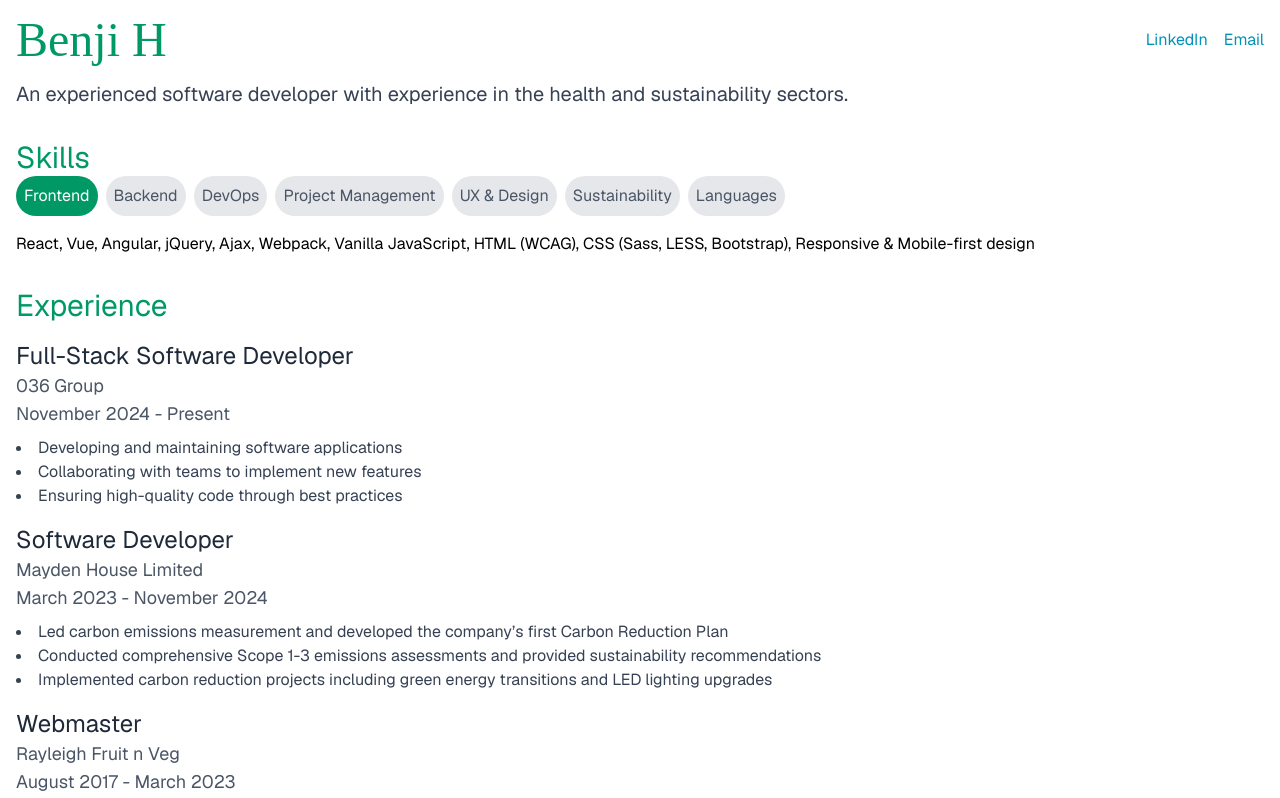
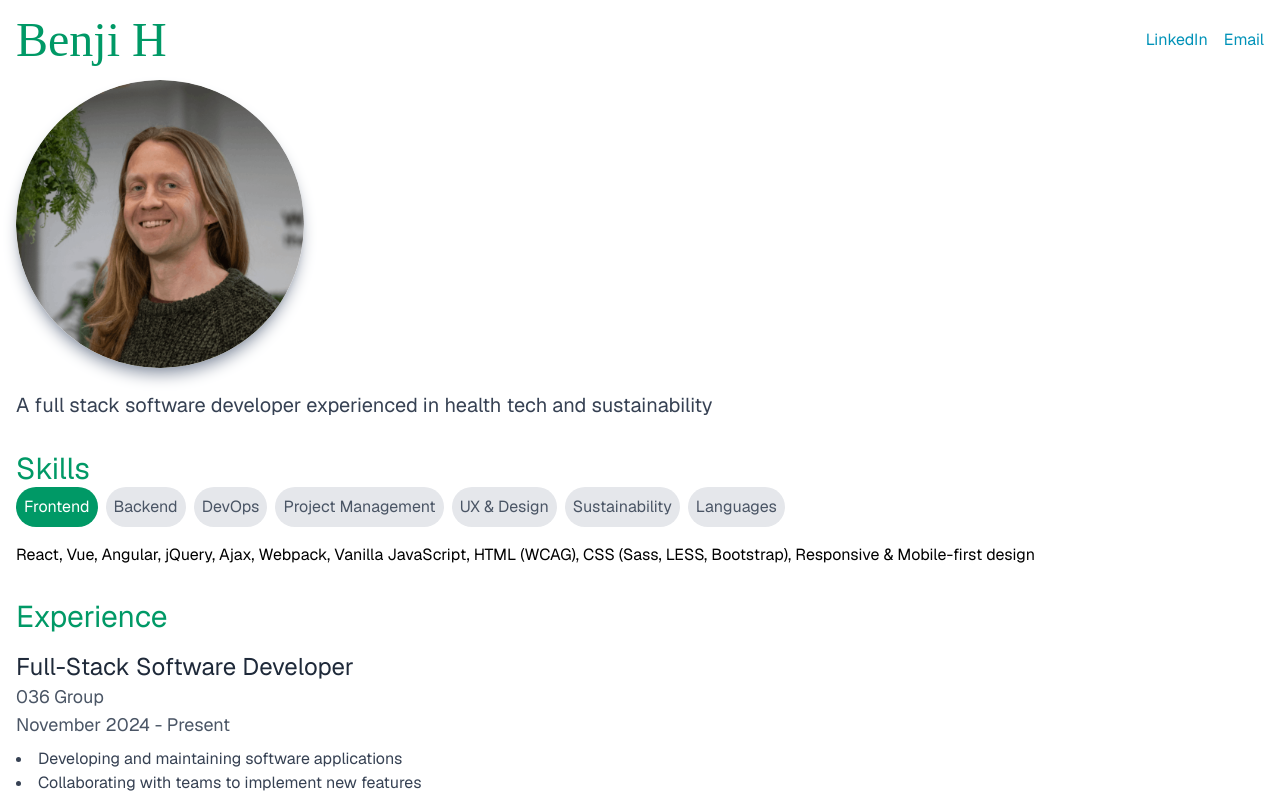
Before and after one commit to benji759/work-webpage, a React (Vite) app: page / in a window 1280 px wide. Shown: the top 798 px of the page. Built offline with nearby package versions, Linux system fonts and the light colour scheme; a web font is replaced by a local one.

Commit message:
feat: Add image and correct strapline

```diff
--- a/src/App.jsx
+++ b/src/App.jsx
@@ -12,7 +12,10 @@ function App() {
           <a href="mailto:benjiholland@protonmail.com" className="ml-4 text-cyan-600 hover:text-cyan-800" aria-label="Send Email">Email</a>
         </div>
       </header>
-      <p className="mt-4 text-xl text-gray-700">An experienced software developer with experience in the health and sustainability sectors.</p>
+      <div className="inline-block w-full">
+        <img src="/src/headshot.png" alt="Picture of Benji" className="w-72 h-72 rounded-full shadow shadow-gray-400 shadow-lg mx-auto mt-4 lg:mx-0 lg:float-left lg:mr-8" />
+      </div>
+      <p className="mt-4 text-xl text-gray-700">A full stack software developer experienced in health tech and sustainability</p>
       <section className="mt-8" aria-labelledby="skills-heading">
         <h2 id="skills-heading" className="text-3xl text-emerald-600">Skills</h2>
         <Tabs />
```
Also changed, not shown: src/headshot.png (added).
